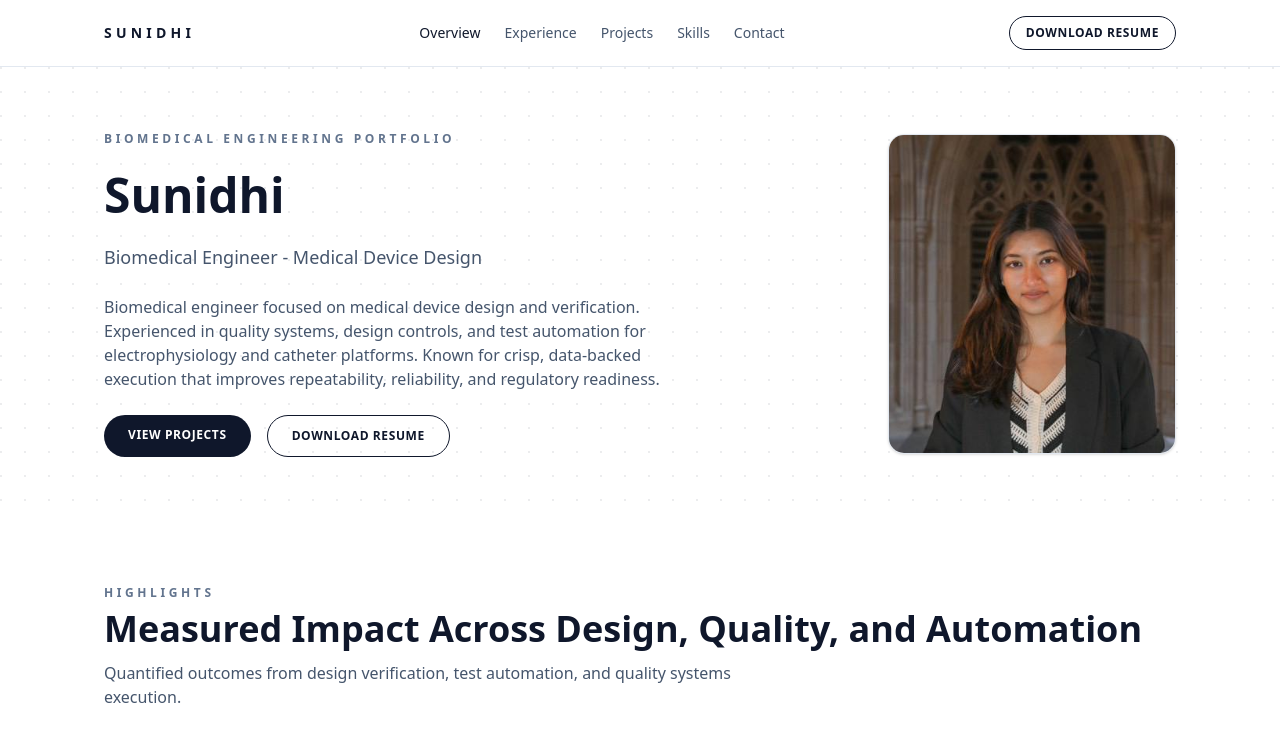
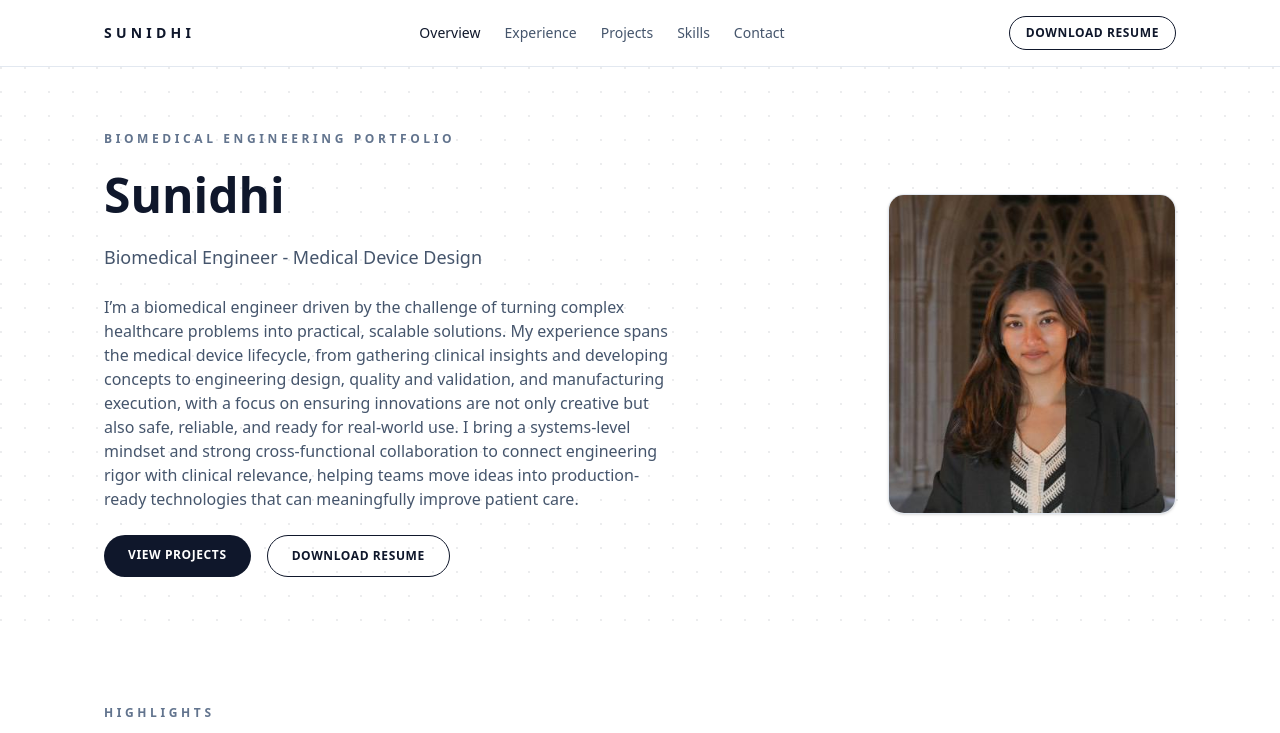
Before and after one commit to 78himanshu/sunidhi-bme-portfolio, a Next.js app: page / in a window 1280 px wide. Shown: the top 733 px of the page. Built offline with nearby package versions, Linux system fonts and the light colour scheme.

Commit message:
eddited overview section

```diff
--- a/src/data/profile.ts
+++ b/src/data/profile.ts
@@ -29,7 +29,7 @@ export const profile = {
   email: "sunidhi.1@duke.edu",
   linkedinUrl: "https://www.linkedin.com/in/sunidhipandit08/",
   summary:
-    "Biomedical engineer focused on medical device design and verification. Experienced in quality systems, design controls, and test automation for electrophysiology and catheter platforms. Known for crisp, data-backed execution that improves repeatability, reliability, and regulatory readiness.",
+    "I’m a biomedical engineer driven by the challenge of turning complex healthcare problems into practical, scalable solutions. My experience spans the medical device lifecycle, from gathering clinical insights and developing concepts to engineering design, quality and validation, and manufacturing execution, with a focus on ensuring innovations are not only creative but also safe, reliable, and ready for real-world use. I bring a systems-level mindset and strong cross-functional collaboration to connect engineering rigor with clinical relevance, helping teams move ideas into production-ready technologies that can meaningfully improve patient care.",
   impactHighlights: [
     {
       label: "Cost Reduction",
```
